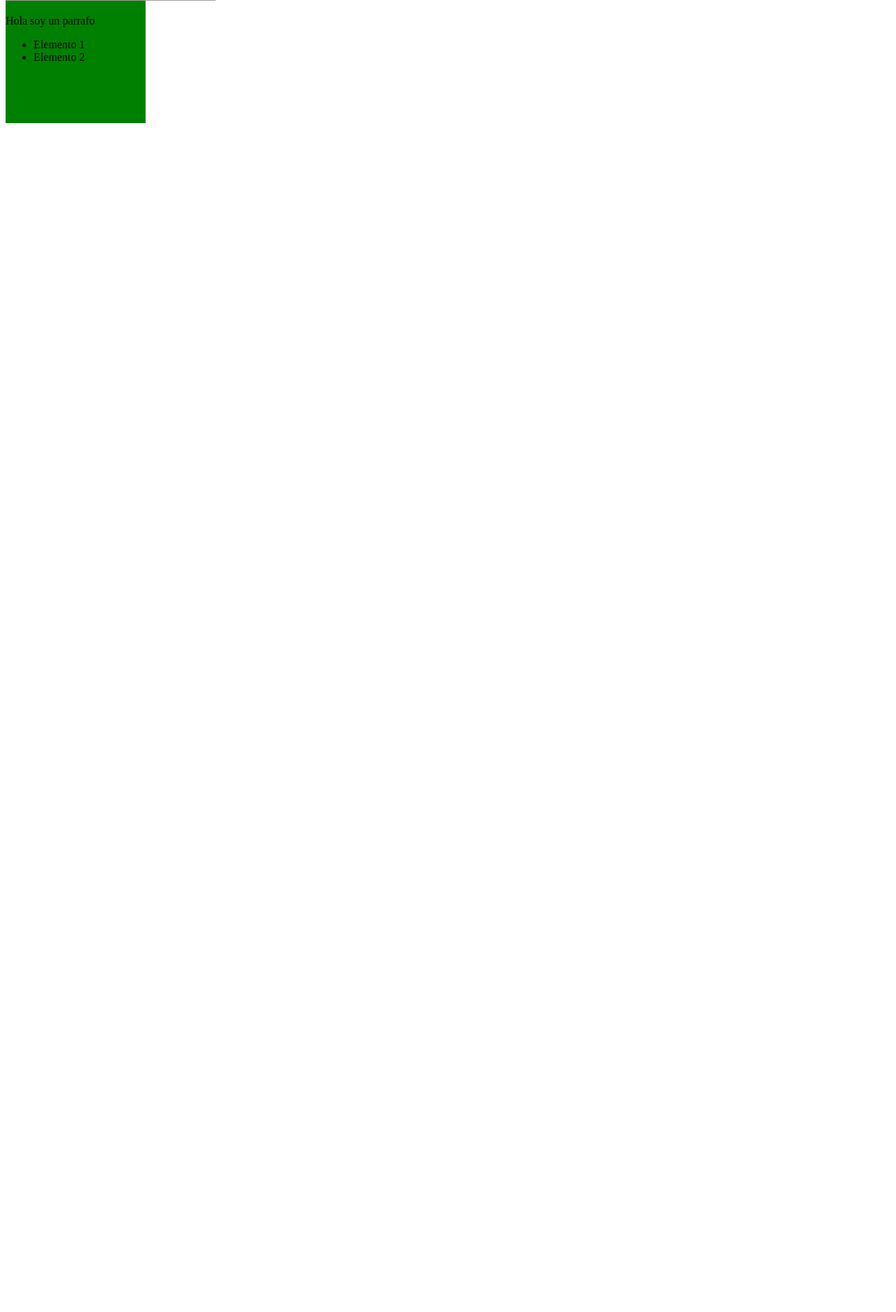
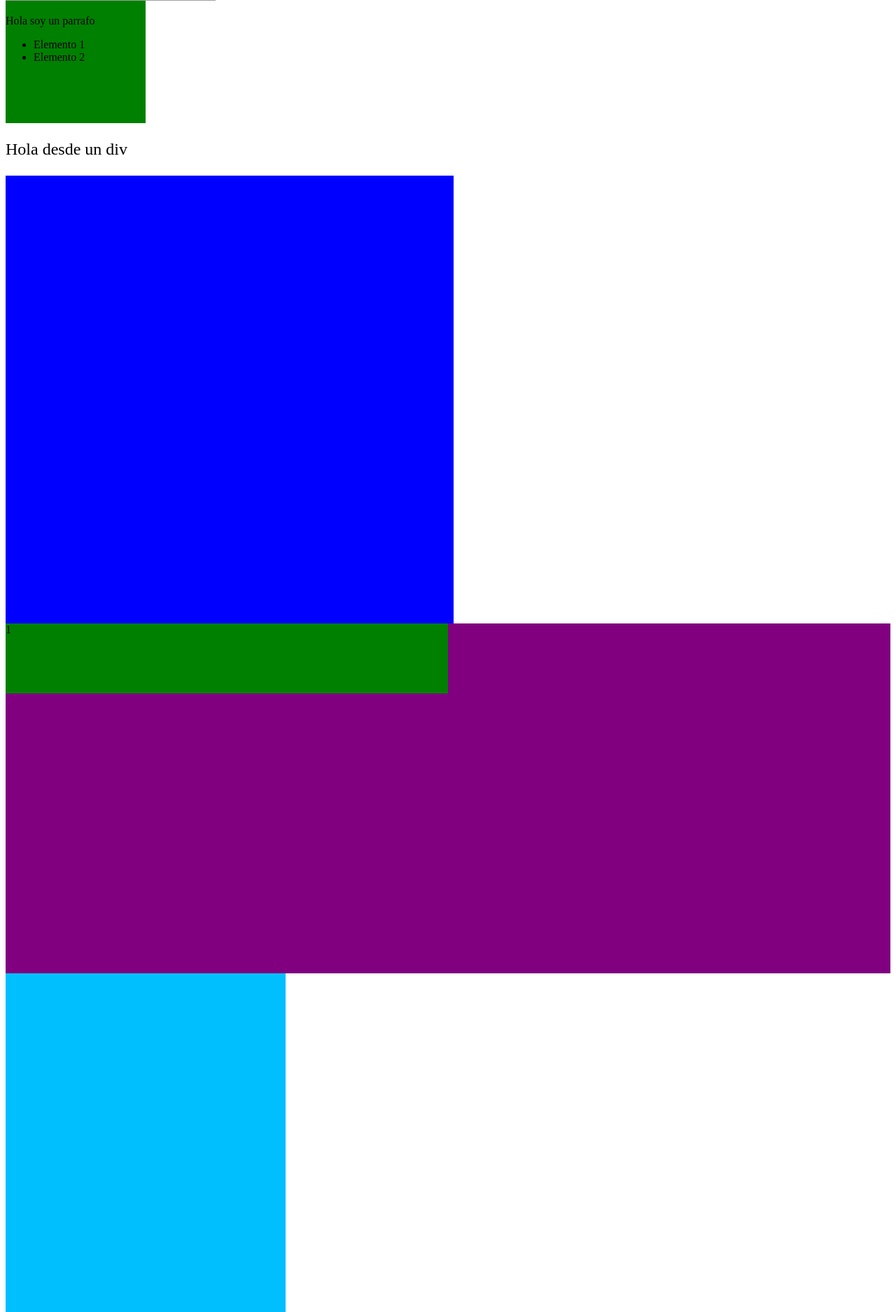
Before and after one commit to juanert/22CPW, a PHP site: page / in a window 1280 px wide. Shown: the part 1061-2936 px from the top of the page at 70% size. Before the commit the page ends 1237 px from the top, so only its background shows below. Run offline with PHP 8.4, Linux system fonts and the light colour scheme; grey boxes are pictures that could not be loaded.

Commit message:
Clase 13 03 2025

```diff
--- a/2-css/index.html
+++ b/2-css/index.html
@@ -62,5 +62,41 @@
       <li>Elemento 2</li>
     </ul>
   </div>
+
+  <!-- UNIDADES DE MEDIDA  -->
+  <div id="umedida">
+    <p>Hola desde un div</p>
+  </div>
+
+  <div id="viewportest">
+
+  </div>
+
+  <div id="porcentaje">
+    <div>1</div>
+  </div>
+
+  <div id="viewportmaxmin">
+
+  </div>
+
+  <div id="auto">
+    <div>1</div>
+    <div>2</div>
+    <div>3</div>
+    <div>4</div>
+    <div>5</div>
+  </div>
+
+  <!-- BACKGROUND -->
+  <div id="fondo2"></div>
+  <div id="fondo">
+    <h1>GATO CON BOTAS</h1>
+  </div>
+
+  <!-- BORDES -->
+  <div id="bordes">
+    <section></section>
+  </div>
 </body>
 </html>
--- a/2-css/styles/global.css
+++ b/2-css/styles/global.css
@@ -133,3 +133,134 @@ section ul{
 - px (Pixeles)
 - auto ( automatico )
 */
+
+/* DE MANERA PREDETERMINADA MI PARRAFO TIENE UN TAMANO DE 16px  */
+#umedida{
+  font-size: 16px;
+}
+
+#umedida p{
+  /*1.5em; 2em es igual a 16x2 = 32px | 16px + 16px + 16px = 3em*/
+  font-size: 1.5rem;
+}
+
+#viewportest{
+  width: 50vw /*50% DE ANCHURA DEL VIEWPORT WIDTH*/;
+  height: 80vh /* 80% DE ALTURA DEL VIEWPORT HEIGHT */;
+  background-color: blue;
+}
+
+#porcentaje{
+  height: 500px;
+  background-color: purple;
+}
+
+#porcentaje div{
+  /* PORCENTAJE */
+  width: 50%;
+  height: 20%;
+  background-color: green;
+}
+
+#viewportmaxmin{
+  /* VIEWPORT MIN Y MAX */
+  width: 50vmin;
+  height: 50vmax;
+  background-color: deepskyblue;
+}
+
+#auto{
+  background-color: yellow;
+  height: auto;
+  width: auto;
+  color: white;
+}
+
+#auto div{
+  background-color: #6fd6ff;
+  width: auto;
+}
+
+/* BACKGROUND (fondo) */
+#fondo{
+  height: 300px;
+  /*background-color: Nos permite colocar un color de FONDO*/
+  /* RGBA: R (red) G (green) B (blue) A (Alpha) */
+  /* Los valores del RGB van desde el 0 - 255 */
+  /* el alpha va de 0 - 1 */
+  /*background-color: rgba(255,0,255,0.7);*/
+  /*
+  HEXADECIMAL
+  0 = 0 = 0
+  1 = 1
+  2 = 2
+  3 = 3
+  4 = 4
+  5 = 5
+  6 = 6
+  7 = 7
+  8 = 8
+  9 = 9
+  A = 10
+  B = 11
+  C = 12
+  D = 13
+  E = 14
+  F = 15 = 255
+
+  background-color: #0000ff;  #RGB
+
+  Covertir de hexadecimal a RGB
+  #ff5733
+  R = (15 * 16) + 15 = 255
+  G = (5 * 16) + 7 = 87
+  B = (3 * 16) + 3 = 51
+  */
+
+  /*background-color: #ff5733;
+  background-color: rgb(255,87,51);*/
+
+  /* background-image : Nos permite colocar una imagen de fondo */
+  /* Ruta de imagen desde internet
+  background-image: url("https://cdn.pixabay.com/photo/2021/09/20/23/03/car-6642036_1280.jpg");*/
+  /* RUTA LOCAL */
+  /*background-image: linear-gradient(to top, red, blue, yellow),url('../images/conBotas.jpg');*/
+  /*background-image: linear-gradient(rgba(0,0,0,0.9), rgba(0,0,0,0.9)),url('../images/conBotas.jpg');*/
+  background-image: linear-gradient(50deg, red, blue, yellow),url('../images/conBotas.jpg');
+}
+
+#fondo2{
+  height: 100vh;
+  background-image: url("https://images.vexels.com/content/130970/preview/hipster-male-character-2-8ab29b.png"), linear-gradient(to top, red, transparent), url("https://static.vecteezy.com/system/resources/previews/026/775/963/non_2x/colorfull-cartoon-lanscape-scene-natur-park-sunset-vector.jpg");
+  /* background-repeat: Nos permite controlar si la imagen de fondo se repite */
+  background-repeat: no-repeat, no-repeat, no-repeat ;
+  /* background-size: Nos permite controlar el tamano de la imagen*/
+  background-size: 500px /*200px*/, cover, cover;
+  /* background-position: Nos permite controlar la posicion de la imagen de fondo */
+  background-position: /*200px 0px*/ bottom, center, center;
+  /* background-attachment : Permite fijar el fondo*/
+  background-attachment: fixed, scroll, scroll;
+}
+
+/* BORDES */
+
+#bordes{
+  height: 600px;
+  background-color: gray;
+}
+
+#bordes section{
+  width: 300px;
+  height: 300px;
+  background: purple;
+  /* border */
+  /* border-style
+  border-style: double;
+  border-width
+  border-width: 20px;
+  border-color
+  border-color: rgb(154, 154, 154);*/
+  border: double 10px rgb(4, 255, 0);
+  /* border-radius */
+  border-radius: 50px 20px 40px 5px;
+}
```
Also changed, not shown: 2-css/images/conBotas.jpg (added).
